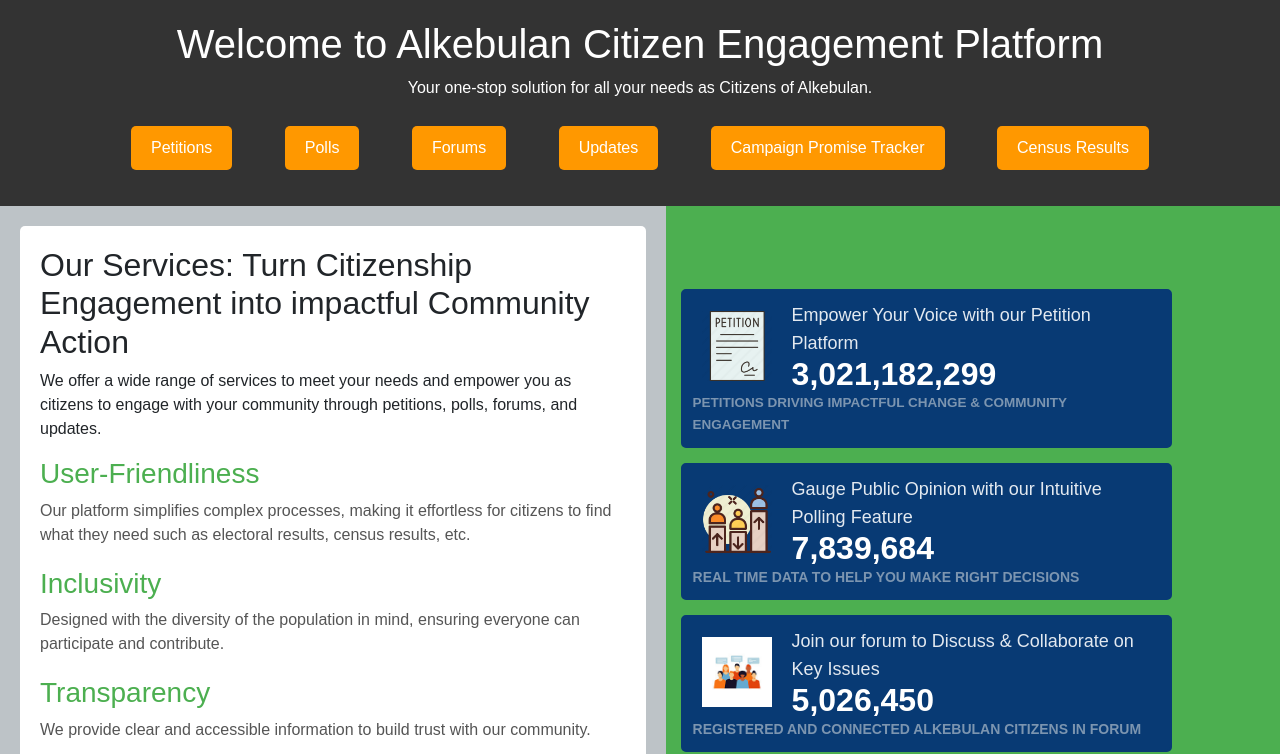
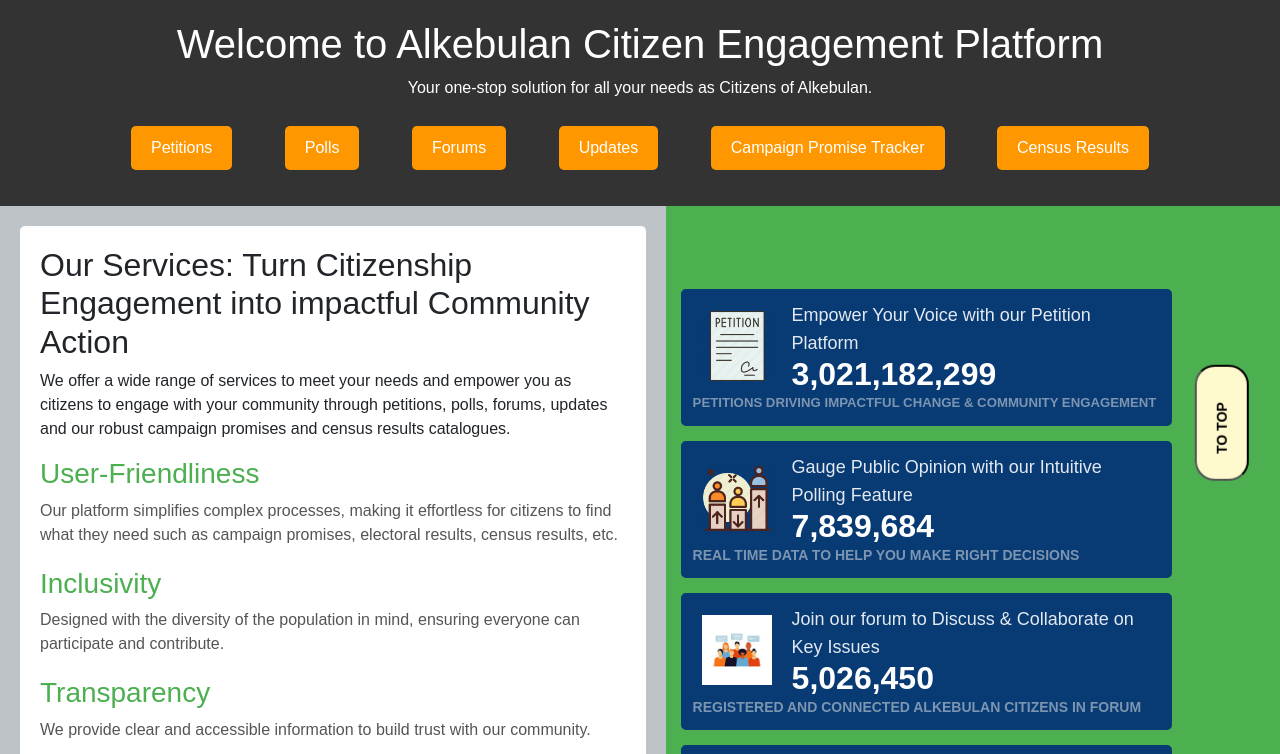
Before and after one commit to Bourgeoisie2024/social-justice-hackathon, a plain HTML site: page index.html in a window 1280 px wide. Shown: the top 754 px of the page. Drawn offline with nearby package versions, Linux system fonts and the light colour scheme.

Commit message:
My social-justice hackathon Project

```diff
--- a/index.html
+++ b/index.html
@@ -16,7 +16,7 @@
     <script src="https://cdnjs.cloudflare.com/ajax/libs/jquery/3.5.1/jquery.min.js"></script>
   </head>
   <body>
-    <header>
+    <header id="scroller">
       <h1>Welcome to Alkebulan Citizen Engagement Platform</h1>
       <p>Your one-stop solution for all your needs as Citizens of Alkebulan.</p>
       <nav>
@@ -45,13 +45,13 @@
           <p>
             We offer a wide range of services to meet your needs and empower you
             as citizens to engage with your community through petitions, polls,
-            forums, and updates.
+            forums, updates and our robust campaign promises and census results catalogues.
           </p>
           <div class="feature">
             <h3>User-Friendliness</h3>
             <p>
               Our platform simplifies complex processes, making it effortless
-              for citizens to find what they need such as electoral results,
+              for citizens to find what they need such as campaign promises, electoral results,
               census results, etc.
             </p>
           </div>
@@ -237,7 +237,7 @@
               >You can participate by posting contributions or by commenting or
               endorsing contributions from others.
             </strong>
-            You can contribute in any of the 24 official EU languages. You have
+            You can contribute in any of the over 500 official Alkebulan languages. You have
             to sign-in using <code>Alkebulan Login</code> page to create an
             account. When you are signed in, you can add your own contribution
             by clicking on the "New contribution +" button. You then indicate
@@ -491,7 +491,7 @@
             background-color: #ff9d0a;
             line-height: 25px;
             border: 2px solid blue;
-            width: 340px;
+            width: 335px;
             padding: 10px;
             margin-left: 100px;
           "
@@ -548,6 +548,10 @@
       <p>©2024 ALKEBULAN</p>
     </footer>
 
+    <div class="prut">
+      <button class="turp"><a href="#scroller" style="text-decoration: none; color: black; ">TO TOP<span style="padding-left: 10px;"><i class="bi bi-arrow-right"></span></i></a></button>
+      </div>
+
     <script src="script.js"></script>
 
     <!--The below is the script for javascript accordion and you have to link it both below Title tag at the top and at the bottom before the Body tag-->
--- a/script.js
+++ b/script.js
@@ -16,3 +16,8 @@ for (i = 0; i < acc.length; i++) {
     }
   });
 }
+
+// for alert
+alert(
+  "Welcome To Alkebulan Citizen Engagement Platform: Where Your Voice Drive Impactful Change!"
+);
--- a/styles.css
+++ b/styles.css
@@ -136,6 +136,7 @@ input[type="text"] {
   float: left;
   background-color: #4caf50;
   padding-top: 68px;
+  height: 879.5px;
 }
 
 .box {
@@ -173,7 +174,7 @@ input[type="text"] {
 }
 
 .promise {
-  font-size: 31px;
+  font-size: 29px;
   line-height: 35px;
   font-weight: 800;
   font-family: Arial, Helvetica, sans-serif;
@@ -187,7 +188,7 @@ input[type="text"] {
 }
 
 .petition {
-  font-size: 13.5px;
+  font-size: 13.2px;
   line-height: 22px;
   color: rgb(124, 149, 176);
   font-weight: bold;
@@ -328,3 +329,27 @@ footer {
   width: 100%;
   bottom: 0;
 }
+
+.turp {
+  border-radius: 20px;
+  font-size: 14px;
+  background-color: lemonchiffon;
+  padding: 14px 25px;
+  font-weight: bold;
+  font-family: "Inter", sans-serif;
+  position: relative;
+  direction: ltr;
+}
+
+.prut {
+  position: fixed;
+  right: 0;
+  bottom: 350px;
+  transform: rotate(-90deg);
+}
+
+.b-arrow-right {
+  font-weight: bold;
+  font-size: 14px;
+  font-family: "Inter", sans-serif;
+}
```
